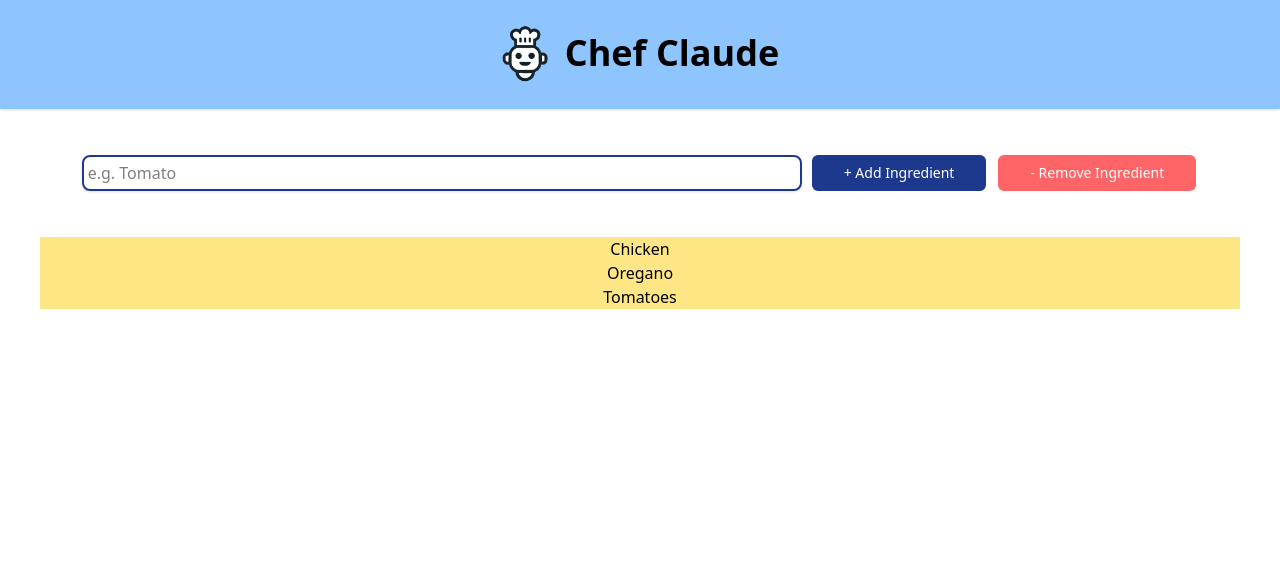
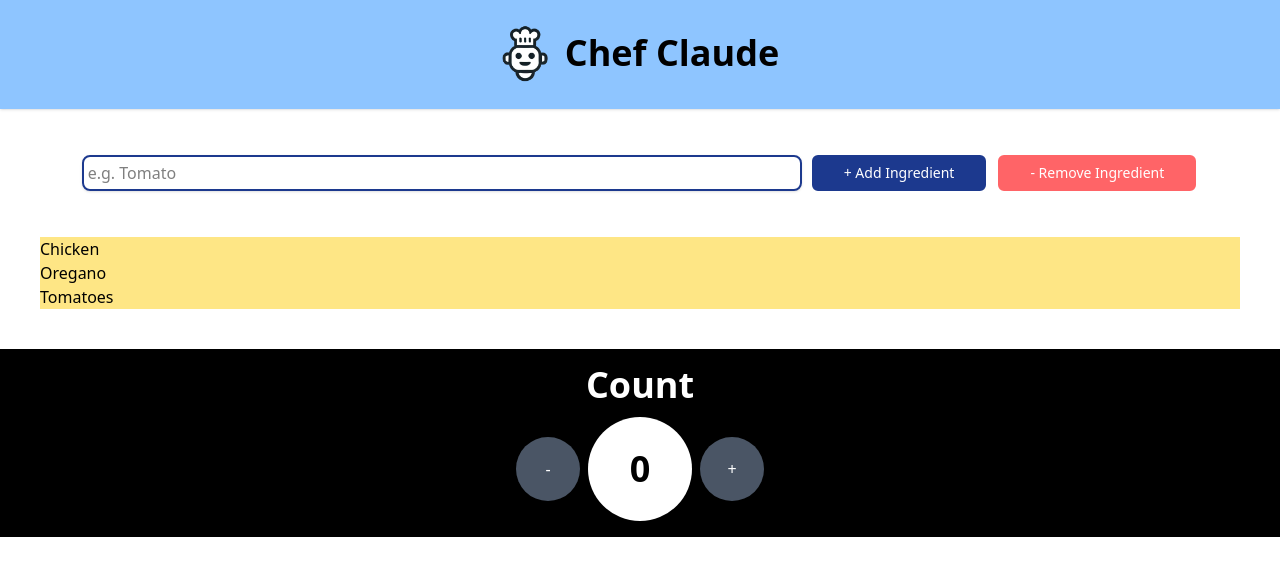
Before and after one commit to Wagner-Laranjeiras/chef-claude, a React (Vite) app: page / in a window 1280 px wide. Shown: the top 576 px of the page. Built offline with nearby package versions, Linux system fonts and the light colour scheme.

Commit message:
studying

```diff
--- a/src/components/AddIngredient.jsx
+++ b/src/components/AddIngredient.jsx
@@ -7,8 +7,8 @@ const AddIngredient = (props) => {
     })
 
     function handleSubmit(e) {
+        const formData = new FormData(e.currentTarget);
         e.preventDefault();
-        const formData = new FormData(e.currentTarget);
         const newIngredient = formData.get('ingredient');
 
         setIngredients((prevIngredients) =>
@@ -20,15 +20,30 @@ const AddIngredient = (props) => {
     }
 
     function removeIngredient(e) {
-        console.log('remove')
+        const formData = new FormData(e.currentTarget);
+        e.preventDefault();
+        const ingredientToRemove = formData.get('ingredient');
+
         setIngredients((prevIngredients) =>
-            [
-
-            ]
+            prevIngredients.filter(ingredient => ingredient !== ingredientToRemove)
         )
     }
 
+    ///////////////////////////////////////////////////////////////////////////////////////////////
 
+    const [count, setCount ] = useState(0);
+
+    function handleAdd() {
+        console.log("Subtracted.")
+        setCount((prevCount) => prevCount + 1);
+    }
+
+    function handleSubtract() {
+        console.log("Added.")
+        setCount((prevCount) => prevCount - 1);
+    }
+
+    ////////////////////////////////////////////////////////////////////////////////////////////////
 
     return (
         <>
@@ -46,13 +61,29 @@ const AddIngredient = (props) => {
                 >+ Add Ingredient</button>
                 <button
                     className="py-2 px-8 m-1 border-2 bg-red-400 text-white rounded-lg text-sm"
-                    name="ingredientToRemove"
                     onClick={removeIngredient}
                 >- Remove Ingredient</button>
             </form>
-            <ul className="flex flex-col justify-center items-center m-10 bg-amber-200">
+            <ul className="flex flex-col m-10 bg-amber-200">
                 { ingredientsListItems }
             </ul>
+
+            <div className="bg-black p-4 flex flex-col items-center justify-center">
+                <h1 className="text-white text-4xl font-bold mb-3">Count</h1>
+                <div className="flex gap-2 items-center justify-center">
+                    <button
+                        onClick={handleSubtract}
+                        className="rounded-full text-white bg-gray-600 w-16 h-16"
+                        aria-label="Decrease count"
+                    >-</button>
+                    <h2 className="flex justify-center text-4xl rounded-full font-semibold content-center items-center bg-white w-26 h-26">{count}</h2>
+                    <button
+                        onClick={handleAdd}
+                        className="rounded-full bg-gray-600 text-white w-16 h-16"
+                        aria-label="Increase count"
+                    >+</button>
+                </div>
+            </div>
 
 
         </>
```
